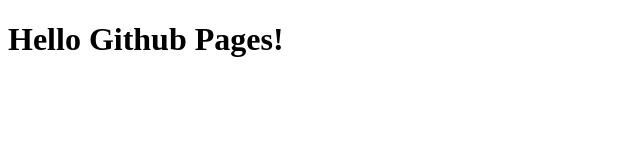
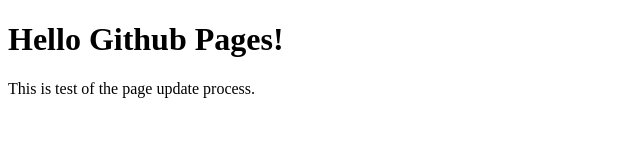
Before and after one commit to ytrakjc/ytrakjc.github.io, a plain HTML site: page index.html in a window 1280 px wide. Shown: the whole page, without its empty margins (0-640 px from the left). Drawn offline with Linux system fonts and the light colour scheme.

Commit message:
Updated paragraph text

```diff
--- a/index.html
+++ b/index.html
@@ -6,5 +6,6 @@
   </head>
   <body>
     <h1>Hello Github Pages!</h1>
+    <p>This is test of the page update process.</P>
   </body>
 </html>
```
